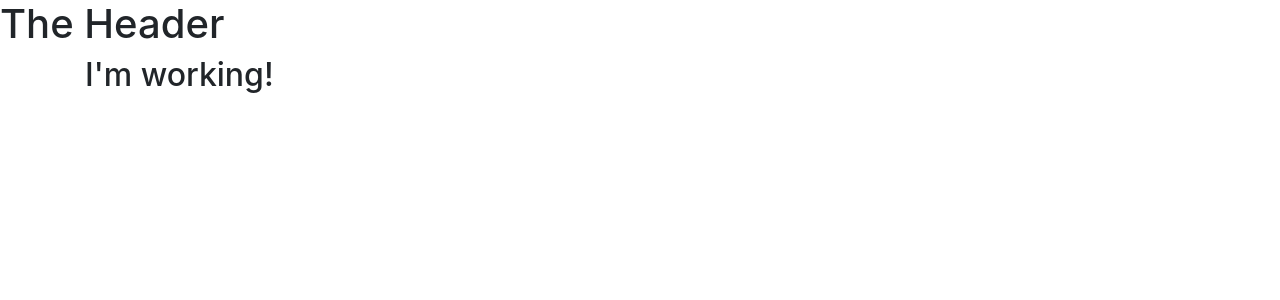
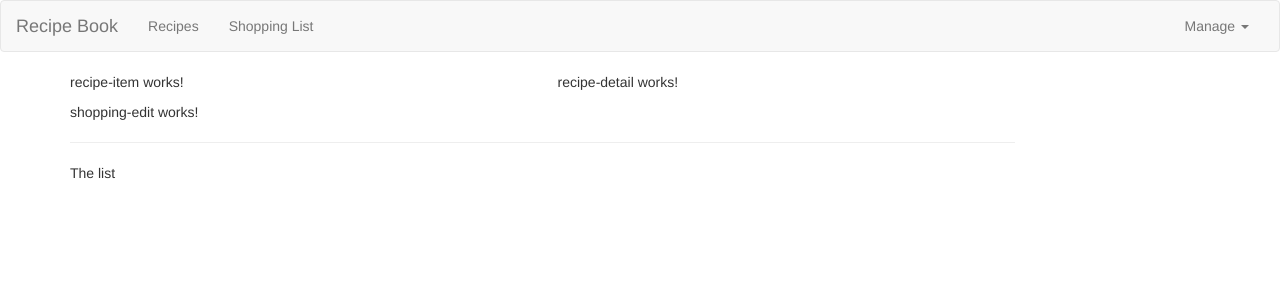
Before and after one commit to taras-tymchuk/Recipes, an Angular app: page / in a window 1280 px wide. Shown: the top 300 px of the page. Built offline with nearby package versions, Linux system fonts and the light colour scheme.

Commit message:
Add layout and header (#2)
* Made a layout in components

* Added bootstrap and header code

```diff
--- a/angular.json
+++ b/angular.json
@@ -23,7 +23,7 @@
               "src/assets"
             ],
             "styles": [
-              "node_modules/bootstrap/dist/css/bootstrap.min.css",
+              "node_modules/bootstrap/dist/css/bootstrap.css",
               "src/styles.css"
             ],
             "scripts": [],
--- a/package.json
+++ b/package.json
@@ -19,7 +19,7 @@
     "@angular/platform-browser": "~7.2.0",
     "@angular/platform-browser-dynamic": "~7.2.0",
     "@angular/router": "~7.2.0",
-    "bootstrap": "^4.3.1",
+    "bootstrap": "^3.3.7",
     "core-js": "^2.5.4",
     "rxjs": "~6.3.3",
     "tslib": "^1.9.0",
--- a/src/app/app.component.html
+++ b/src/app/app.component.html
@@ -2,7 +2,8 @@
 <div class="container">
   <div class="row">
     <div class="col-md-12">
-      <h2>I'm working!</h2>
+      <app-recipes></app-recipes>
+      <app-shopping-list></app-shopping-list>
     </div>
   </div>
 </div>
--- a/src/app/header/header.component.html
+++ b/src/app/header/header.component.html
@@ -1 +1,23 @@
-<h1>The Header</h1>
+<nav class="navbar navbar-default">
+    <div class="container-fluid">
+        <div class="navbar-header"> <!-- navbar-header -->
+            <a href="#" class="navbar-brand">Recipe Book</a>
+        </div>
+
+        <div class="collapse navbar-collapse">
+            <ul class="nav navbar-nav">
+                <li><a href="#">Recipes</a></li>
+                <li><a href="#">Shopping List</a></li>
+            </ul>
+            <ul class="nav navbar-nav navbar-right"> <!--navbar-right-->
+                <li class="dropdown">
+                    <a href="#" class="dropdown-toggle" role="button">Manage <span class="caret"></span></a>
+                    <ul class="dropdown-menu">
+                        <li><a href="#">Save Data</a></li>
+                        <li><a href="#">Fetch Data</a></li>
+                    </ul>
+                </li>
+            </ul>
+        </div>
+    </div>
+</nav>
--- a/src/app/recipes/recipe-list/recipe-list.component.html
+++ b/src/app/recipes/recipe-list/recipe-list.component.html
@@ -1,3 +1 @@
-<p>
-  recipe-list works!
-</p>
+<app-recipe-item></app-recipe-item>
--- a/src/app/recipes/recipes.component.html
+++ b/src/app/recipes/recipes.component.html
@@ -1,3 +1,8 @@
-<p>
-  recipes works!
-</p>
+<div class="row">
+  <div class="col-md-5">
+    <app-recipe-list></app-recipe-list>
+  </div>
+  <div class="col-md-7">
+    <app-recipe-detail></app-recipe-detail>
+  </div>
+</div>
--- a/src/app/shopping-list/shopping-list.component.html
+++ b/src/app/shopping-list/shopping-list.component.html
@@ -1,3 +1,7 @@
-<p>
-  shopping-list works!
-</p>
+<div class="row">
+  <div class="col-xs-10">
+    <app-shopping-edit></app-shopping-edit>
+    <hr>
+    <p>The list</p>
+  </div>
+</div>
```
Also changed, not shown: 1 other file (tests, documents, lock files or other folders).
